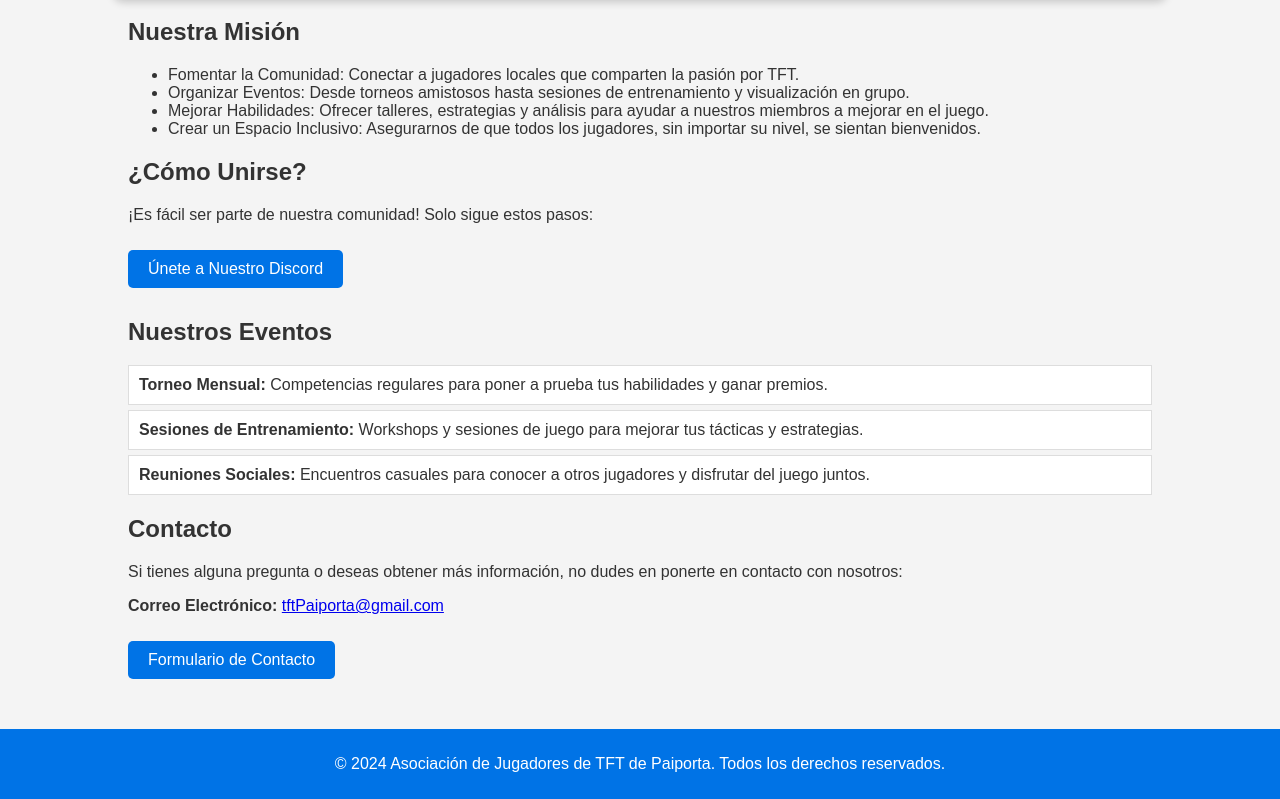
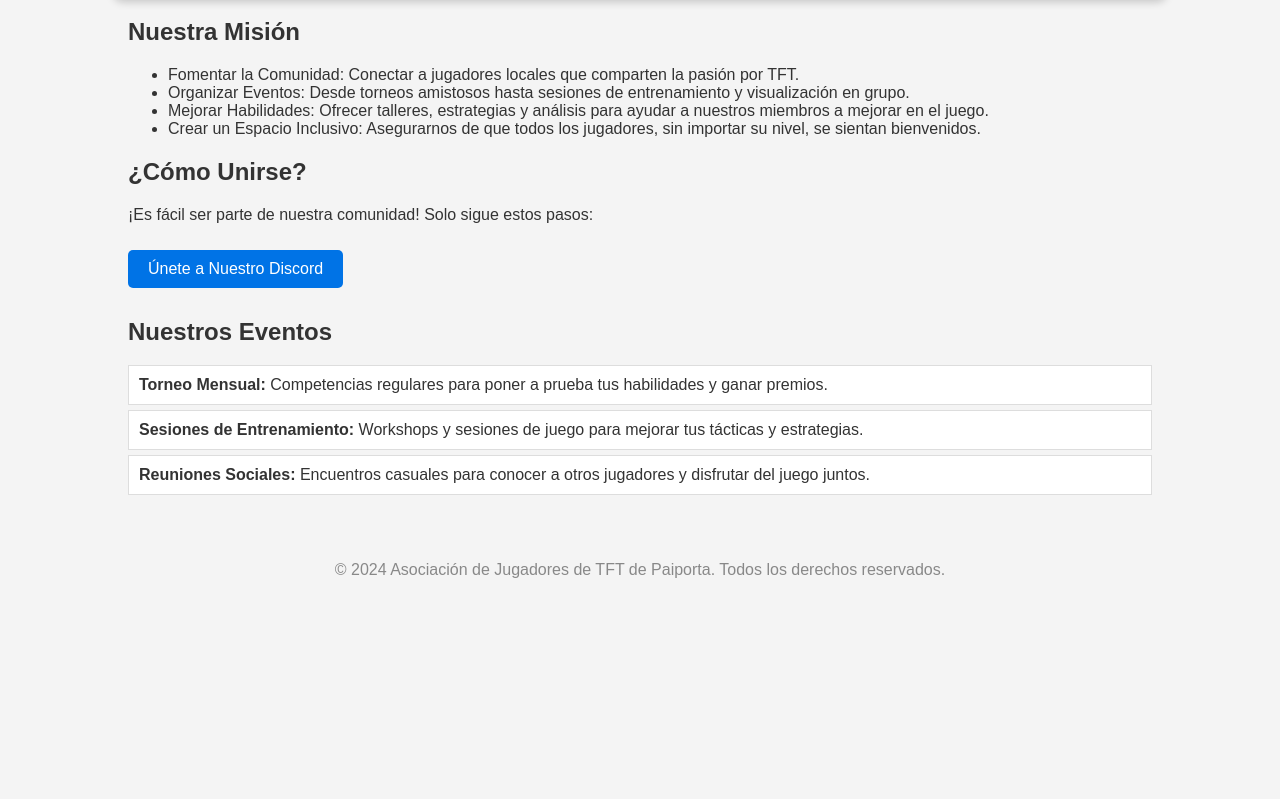
Before and after one commit to M4l01z05/DIW, a plain HTML site: page index.html in a window 1280 px wide. Shown: the part 1087-1886 px from the top of the page. After the commit the page ends 1692 px from the top, so only its background shows below. Drawn offline with Linux system fonts and the light colour scheme.

Commit message:
correcciones1

```diff
--- a/css/styles.css
+++ b/css/styles.css
@@ -1,6 +1,6 @@
 /* Estilos para el contenedor del encabezado */
 header {
-    color: #fff;
+    color: #000000;
     padding: 10px 0;
     position: relative;
 }
@@ -101,8 +101,7 @@ section {
 }
 
 footer {
-    background: #0073e6;
-    color: #fff;
+    color: #00000071;
     text-align: center;
     padding: 10px 0;
     width: 100%;
--- a/index.html
+++ b/index.html
@@ -65,13 +65,6 @@
                 <li><strong>Reuniones Sociales:</strong> Encuentros casuales para conocer a otros jugadores y disfrutar del juego juntos.</li>
             </ul>
         </section>
-
-        <section>
-            <h2>Contacto</h2>
-            <p>Si tienes alguna pregunta o deseas obtener más información, no dudes en ponerte en contacto con nosotros:</p>
-            <p><strong>Correo Electrónico:</strong> <a href="mailto:tftPaiporta@gmail.com">tftPaiporta@gmail.com</a></p>
-            <a href="[Enlace al Formulario]" class="btn">Formulario de Contacto</a>
-        </section>
     </div>
 
     <footer>
```
